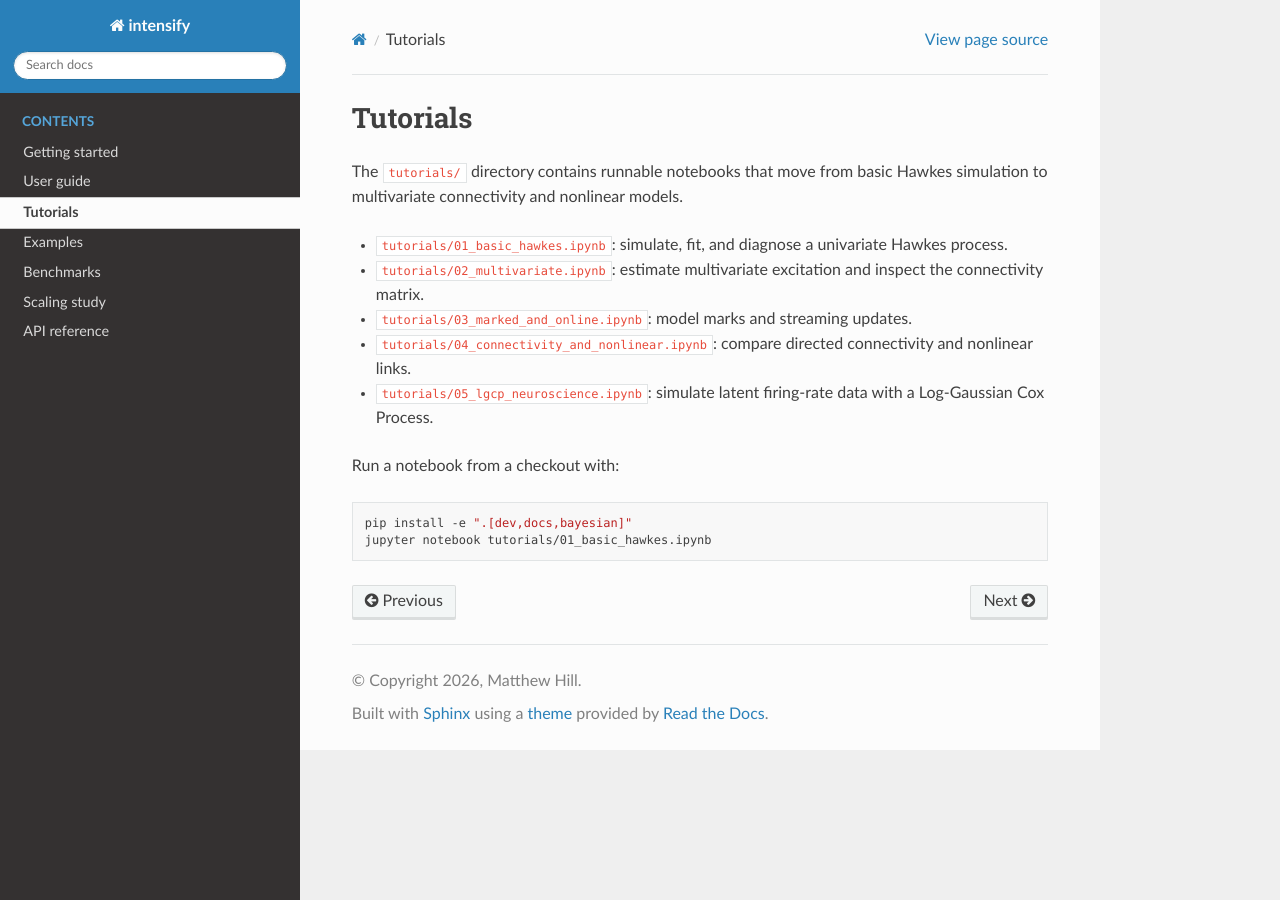
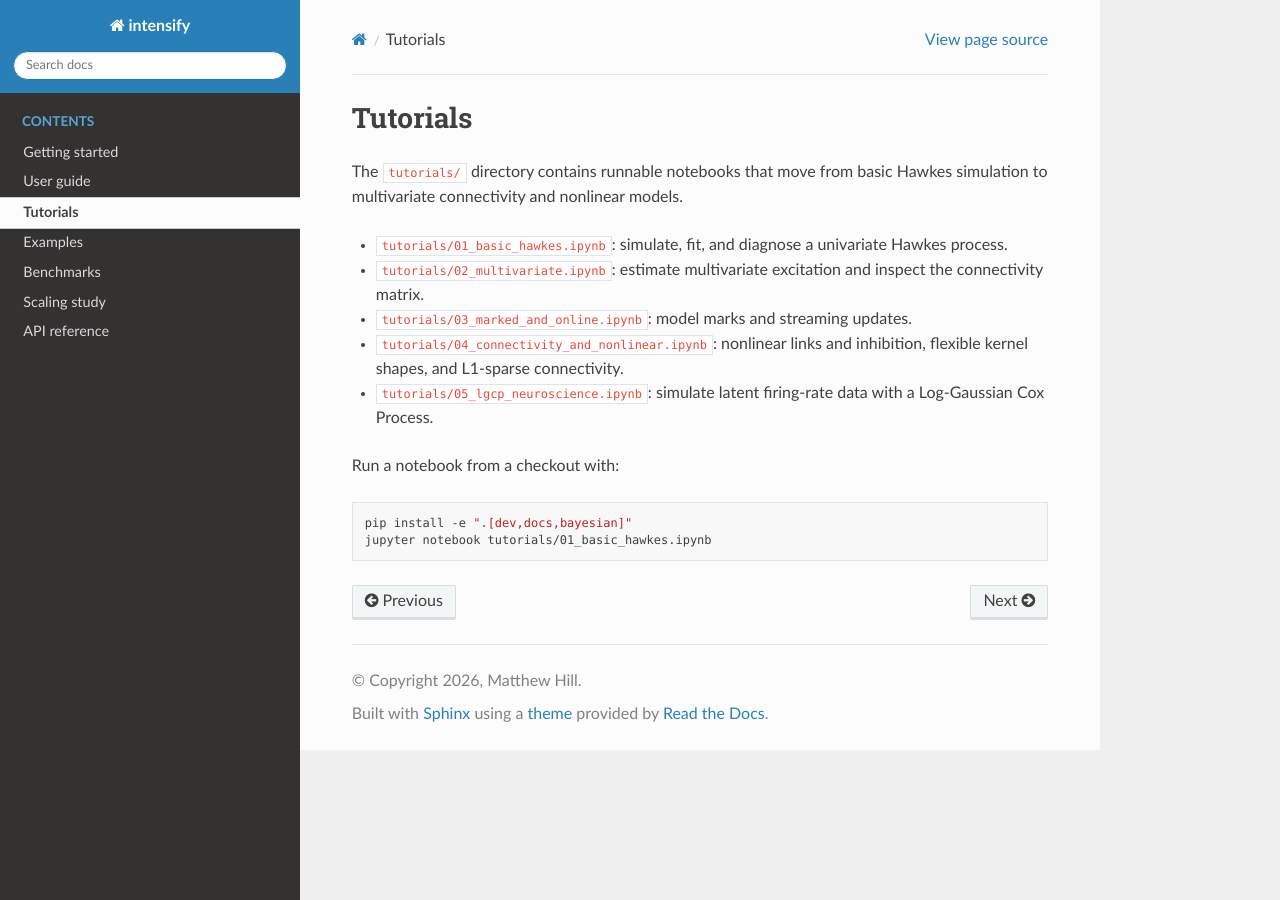
Before and after one commit to hillmatt7/intensify, a Sphinx documentation site: the page built from docs/tutorials.md, in a window 1280 px wide. Built offline with Sphinx 7.4.7 and the Read the Docs theme 3.1.0, drawn with Linux system fonts in a browser that asks for light colours.

Commit message:
docs: flesh out and execute tutorial and example notebooks
The five tutorial notebooks were title-only stubs; expand them into
full walkthroughs (simulation, fitting, diagnostics, visualisation) and
run them so the rendered figures and outputs are committed. Re-run the
example notebooks too, and remove the obsolete set_backend("jax") calls
left over from the JAX backend. Raise the large-file pre-commit limit to
2 MB to accommodate the embedded figures.

```diff
--- a/docs/tutorials.md
+++ b/docs/tutorials.md
@@ -8,8 +8,8 @@
 - `tutorials/02_multivariate.ipynb`: estimate multivariate excitation and
   inspect the connectivity matrix.
 - `tutorials/03_marked_and_online.ipynb`: model marks and streaming updates.
-- `tutorials/04_connectivity_and_nonlinear.ipynb`: compare directed
-  connectivity and nonlinear links.
+- `tutorials/04_connectivity_and_nonlinear.ipynb`: nonlinear links and
+  inhibition, flexible kernel shapes, and L1-sparse connectivity.
 - `tutorials/05_lgcp_neuroscience.ipynb`: simulate latent firing-rate data
   with a Log-Gaussian Cox Process.
 
```
Also changed, not shown: .pre-commit-config.yaml, 8 other files.
